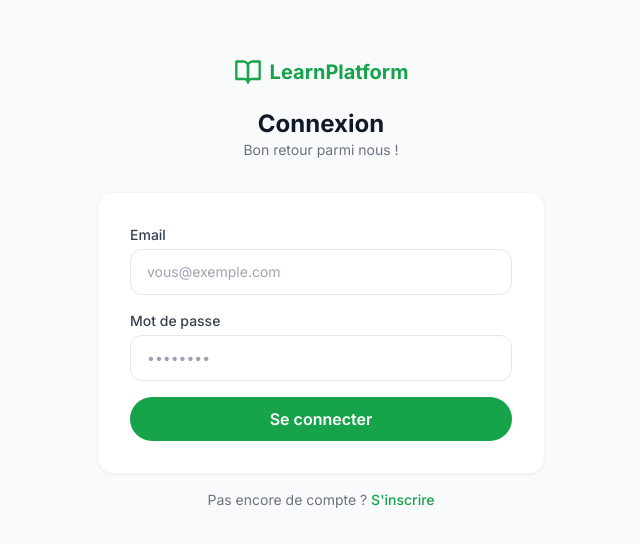
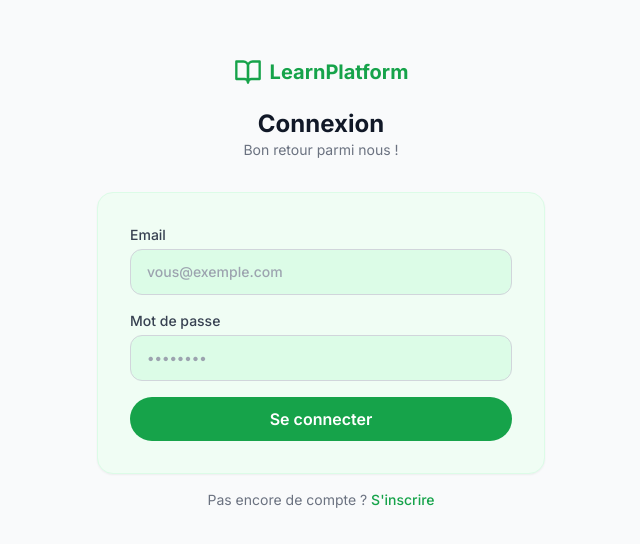
Before and after one commit to TafitaNiainaperline/frontend, a Next.js app: page /login in a window 1280 px wide. Shown: the part 116-660 px from the top of the page, without its empty margins (319-959 px from the left). Built offline with nearby package versions, Linux system fonts and the light colour scheme; no server answers.

Commit message:
Update input styles: remove placeholder, add visible border

```diff
--- a/src/app/globals.css
+++ b/src/app/globals.css
@@ -6,7 +6,7 @@
 
 @layer base {
   body {
-    @apply bg-white text-gray-900 font-sans;
+    @apply bg-green-50 text-gray-900 font-sans;
   }
 }
 
@@ -18,10 +18,10 @@
     @apply border-2 border-primary-600 text-primary-600 px-6 py-3 rounded-full font-semibold hover:bg-primary-50 transition-all;
   }
   .input {
-    @apply w-full border border-gray-200 rounded-xl px-4 py-3 text-sm focus:outline-none focus:ring-2 focus:ring-primary-500 focus:border-transparent bg-white text-gray-900 placeholder-gray-400;
+    @apply w-full border border-gray-300 rounded-xl px-4 py-3 text-sm focus:outline-none focus:ring-2 focus:ring-primary-500 focus:border-transparent bg-green-100 text-gray-900 font-medium;
   }
   .card {
-    @apply bg-white rounded-2xl border border-gray-100 shadow-sm;
+    @apply bg-green-50 rounded-2xl border border-green-100 shadow-sm;
   }
   .badge {
     @apply inline-flex items-center px-3 py-1 rounded-full text-xs font-semibold;
```
